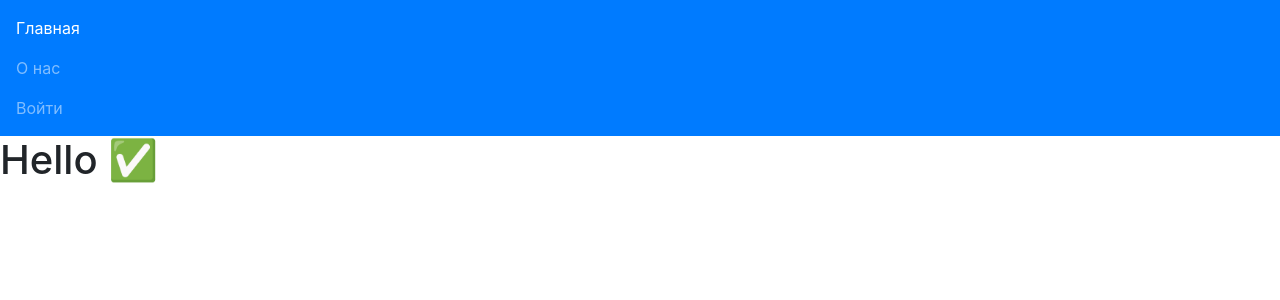
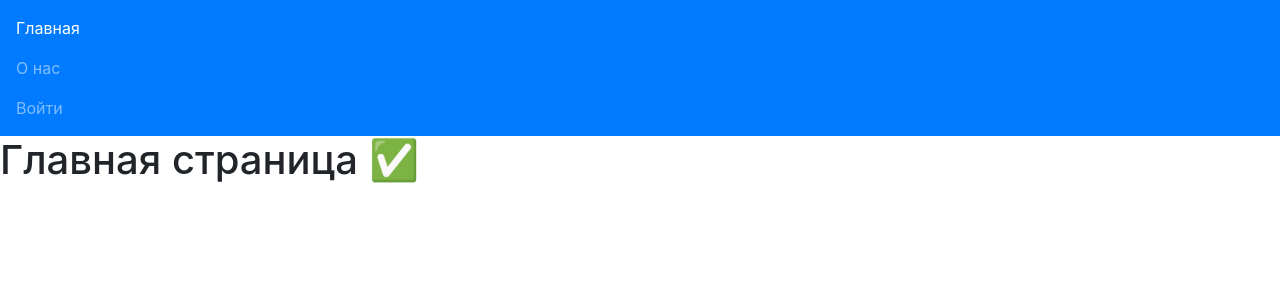
Before and after one commit to sjudass/ruform, a Symfony app: template templates/main/index.html.twig in a window 1280 px wide. Shown: the top 300 px of the page. Run offline with Twig, Linux system fonts and the light colour scheme; the template is opened without the code that fills it, so the values that code supplies are empty; some libraries are stand-ins or nearby versions.

Commit message:
Обновление контента

```diff
--- a/templates/main/index.html.twig
+++ b/templates/main/index.html.twig
@@ -4,6 +4,6 @@
 
 {% block content %}
         <div class="example-wrapper">
-            <h1>Hello ✅</h1>
+            <h1>Главная страница ✅</h1>
         </div>
 {% endblock %}
```
